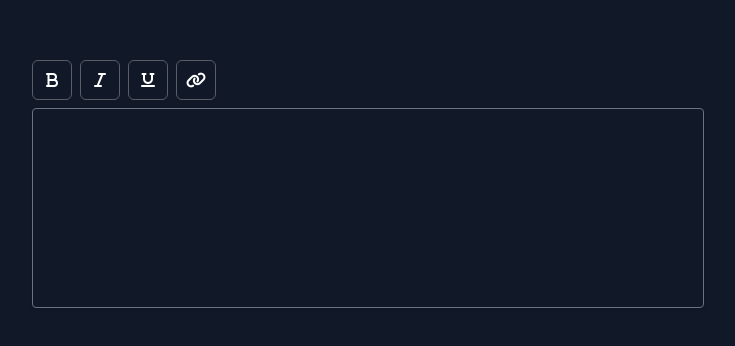
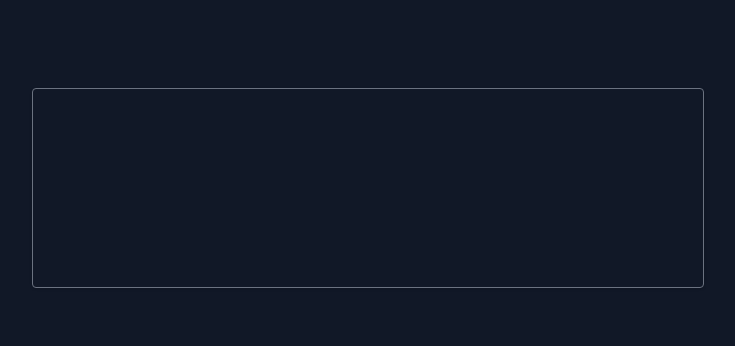
Before and after one commit to venky-123-debug/medium_editor, a Svelte app: page / in a window 1280 px wide. Shown: the part 216-562 px from the top of the page, without its empty margins (272-1007 px from the left). Built offline with nearby package versions, Linux system fonts and the light colour scheme.

Commit message:
buttons hide state has been added

```diff
--- a/src/Pages/Home/index.svelte
+++ b/src/Pages/Home/index.svelte
@@ -5,6 +5,7 @@
   let showModal = false
   let url = ""
   let isTextSelected = false
+  let content = ""
 
   const formatText = (command, value = null) => {
     document.execCommand(command, false, value)
@@ -13,7 +14,7 @@
   let isBoldActive = false
   let isItalicActive = false
   let isUnderlineActive = false
-  let isLinkActive = false
+  // let isLinkActive = false
 
   let savedRange = null
 
@@ -75,6 +76,7 @@
 
 <div class="flex min-h-screen items-center justify-center bg-gray-900">
   <div class="w-full max-w-2xl">
+    {#if isTextSelected || isBoldActive || isItalicActive || isUnderlineActive}
       <div class="toolbar flex space-x-2">
         <Button iClass="fa-bold" isSelected={isTextSelected} active={isBoldActive} on:click={() => formatText("bold")} />
         <Button iClass="fa-italic" isSelected={isTextSelected} active={isItalicActive} on:click={() => formatText("italic")} />
@@ -90,13 +92,17 @@
       /> -->
         <Button iClass="fa-link" isSelected={isTextSelected} on:click={openLinkModal} />
       </div>
+    {/if}
     <div
-      class="mt-2 min-h-[200px] w-full rounded border border-gray-500 bg-transparent p-4 text-white shadow focus:border-blue-500 focus:outline-none"
+      class="mt-2 min-h-[200px] w-full rounded border border-gray-500 bg-transparent p-4 text-white shadow placeholder:text-base placeholder:text-gray-400 focus:border-blue-500 focus:outline-none"
       contenteditable="true"
+      placeholder="Type something ..."
       on:input={checkTextSelection}
       on:mouseup={checkTextSelection}
       on:keyup={checkTextSelection}
-    />
+    >
+      {content}
+    </div>
   </div>
 
   <LinkModal on:linkInsert={insertLink} bind:url bind:showModal />
```
Lines whose indentation alone changed are shown as unchanged.
